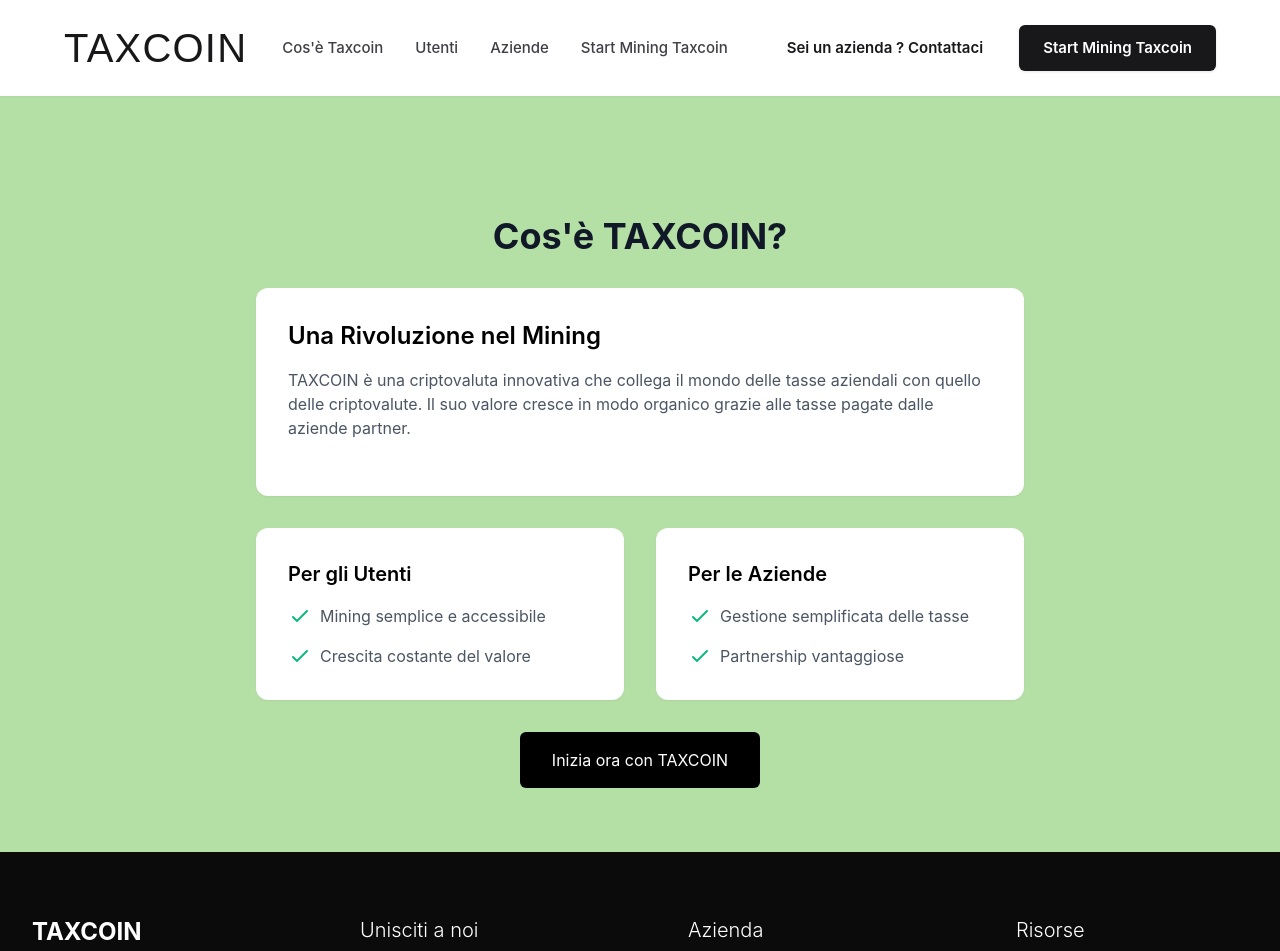
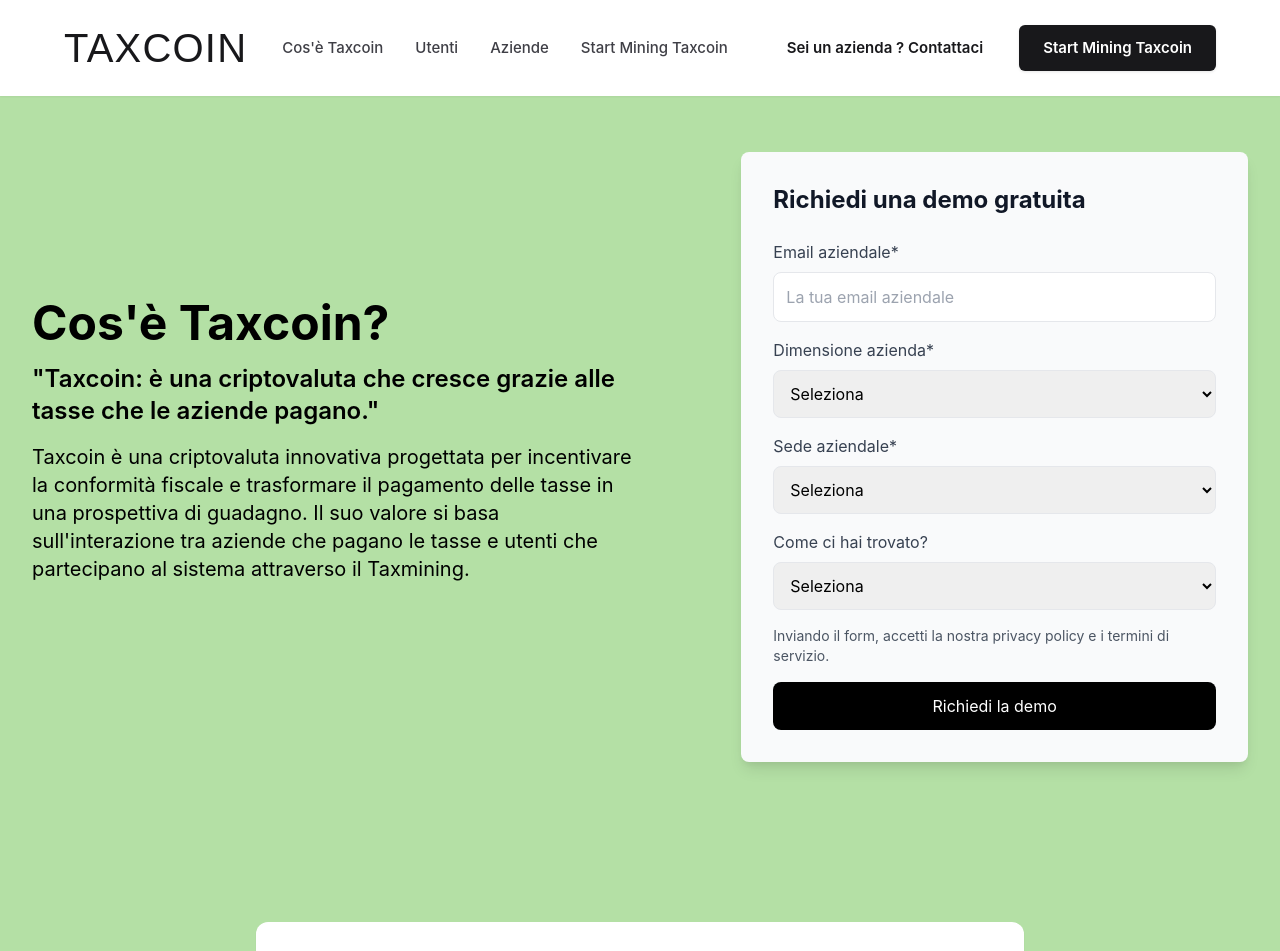
Before and after one commit to eltonanit/mvp-taxcoin-1, a website: page public/about.html in a window 1280 px wide. Shown: the top 951 px of the page. Drawn offline with nearby package versions, Linux system fonts and the light colour scheme; a web font is replaced by a local one.

Commit message:
fix about

```diff
--- a/public/about.html
+++ b/public/about.html
@@ -35,18 +35,95 @@
         </div>
     </nav>
 
+
+    <div class="main-content">
+        <div class="max-w-7xl mx-auto px-4 sm:px-6 lg:px-8">
+            <!-- Hero Section with Form -->
+            <div class="flex flex-col lg:flex-row justify-between items-center gap-12 mb-16">
+                <!-- Left Column -->
+                <div class="lg:w-1/2">
+                    <h1 class="text-5xl font-bold mb-4">
+                        Cos'è Taxcoin?</h1>
+                        <h2 class="text-2xl font-semibold mb-4">"Taxcoin: è una criptovaluta che cresce grazie alle tasse che le aziende pagano."</h2>
+                        <p class="text-xl text-black-900 mb-8">
+                        Taxcoin è una criptovaluta innovativa progettata per incentivare la conformità fiscale e trasformare il pagamento delle tasse in una prospettiva di guadagno.
+                        Il suo valore si basa sull'interazione tra aziende che pagano le tasse e utenti che partecipano al sistema attraverso il Taxmining.
+                    </p>
+
+                </div>
+
+                <!-- Right Column - Form -->
+                <div class="lg:w-5/12 bg-gray-50 p-8 rounded-lg shadow-lg">
+                    <h2 class="text-2xl font-bold text-gray-900 mb-6">
+                        Richiedi una demo gratuita
+                    </h2>
+
+                    <form class="space-y-4" action="/submit-demo" method="POST">
+                        <div>
+                            <label class="block text-gray-700 mb-2">Email aziendale*</label>
+                            <input
+                                type="email"
+                                name="email"
+                                class="w-full p-3 border rounded-lg focus:ring-2 focus:ring-black focus:border-black"
+                                placeholder="La tua email aziendale"
+                                required
+                            />
+                        </div>
+
+                        <div>
+                            <label class="block text-gray-700 mb-2">Dimensione azienda*</label>
+                            <select name="size" class="w-full p-3 border rounded-lg focus:ring-2 focus:ring-black focus:border-black" required>
+                                <option value="">Seleziona</option>
+                                <option value="small">1-50 dipendenti</option>
+                                <option value="medium">51-200 dipendenti</option>
+                                <option value="large">201-500 dipendenti</option>
+                                <option value="enterprise">500+ dipendenti</option>
+                            </select>
+                        </div>
+
+                        <div>
+                            <label class="block text-gray-700 mb-2">Sede aziendale*</label>
+                            <select name="location" class="w-full p-3 border rounded-lg focus:ring-2 focus:ring-black focus:border-black" required>
+                                <option value="">Seleziona</option>
+                                <option value="north">Nord Italia</option>
+                                <option value="center">Centro Italia</option>
+                                <option value="south">Sud Italia</option>
+                                <option value="islands">Isole</option>
+                            </select>
+                        </div>
+
+                        <div>
+                            <label class="block text-gray-700 mb-2">Come ci hai trovato?</label>
+                            <select name="source" class="w-full p-3 border rounded-lg focus:ring-2 focus:ring-black focus:border-black">
+                                <option value="">Seleziona</option>
+                                <option value="search">Motore di ricerca</option>
+                                <option value="social">Social Media</option>
+                                <option value="referral">Passaparola</option>
+                                <option value="other">Altro</option>
+                            </select>
+                        </div>
+
+                        <div class="text-sm text-gray-600">
+                            Inviando il form, accetti la nostra privacy policy e i termini di servizio.
+                        </div>
+
+                        <button
+                            type="submit"
+                            class="w-full bg-black text-white py-3 rounded-lg hover:bg-gray-800 transition-colors"
+                        >
+                            Richiedi la demo
+                        </button>
+                    </form>
+                </div>
+            </div>
     <!-- Main Content -->
-    <div class="main-content">
+
         <div class="max-w-7xl mx-auto px-4 py-16 sm:px-6 lg:px-8">
             <div class="max-w-3xl mx-auto">
-                <h1 class="text-4xl font-bold text-gray-900 mb-8 text-center">Cos'è TAXCOIN?</h1>
+                <h1 class="text-4xl font-bold text-gray-900 mb-8 text-center"></h1>
 
                 <div class="bg-white rounded-xl shadow-sm p-8 mb-8">
-                    <h2 class="text-2xl font-semibold mb-4">Una Rivoluzione nel Mining</h2>
-                    <p class="text-gray-600 mb-6">
-                        TAXCOIN è una criptovaluta innovativa che collega il mondo delle tasse aziendali con quello delle criptovalute.
-                        Il suo valore cresce in modo organico grazie alle tasse pagate dalle aziende partner.
-                    </p>
+
                 </div>
 
                 <div class="grid grid-cols-1 md:grid-cols-2 gap-8 mb-8">
@@ -94,7 +171,7 @@
                 </div>
             </div>
         </div>
-    </div>
+
 
     <footer class="footer-bg">
         <div class="max-w-7xl mx-auto px-8 py-16">
```
